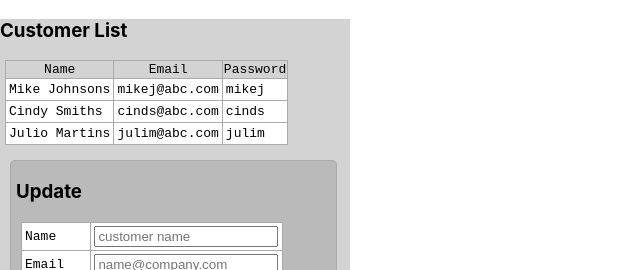
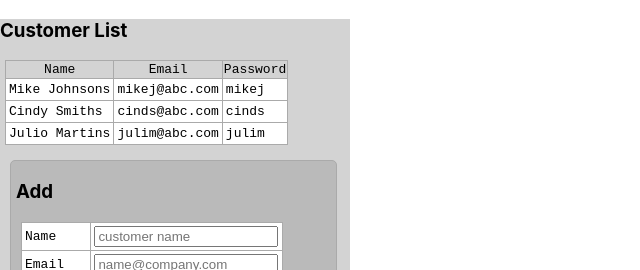
Before and after one commit to venkatpvr07/Customer-React, a React (Create React App) app: page / in a window 1280 px wide. Shown: the top 270 px of the page, without its empty margins (0-640 px from the left). Built offline with nearby package versions, Linux system fonts and the light colour scheme.

Commit message:
fixed a bug for addOrUpdate variable which wasn't workig earlier (because I initialized id as null but checked for 0 in ternary)

```diff
--- a/src/App.js
+++ b/src/App.js
@@ -11,7 +11,7 @@ function App() {
   let blankCustomer = { "id": null, "name": "", "email": "", "password": "" };
   const [customers, setCustomers] = useState([]);
   const [customerDetails, setCustomerDetails] = useState(blankCustomer);
-  let addOrUpdate = (customerDetails.id >= 0) ? 'Update' : 'Add';
+  let addOrUpdate = (customerDetails.id !== null) ? 'Update' : 'Add';
 
   const getCustomers = function() {
     console.log("inside getCustomers()");
```
